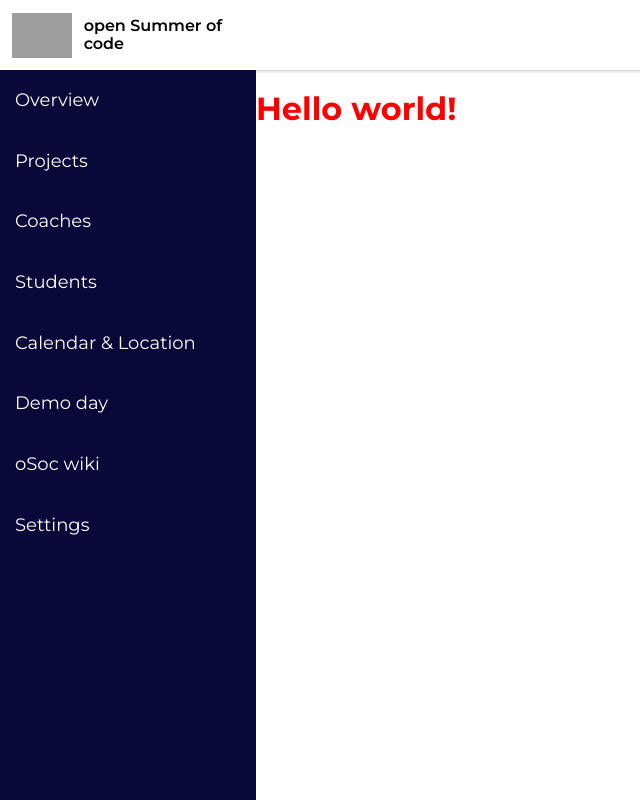
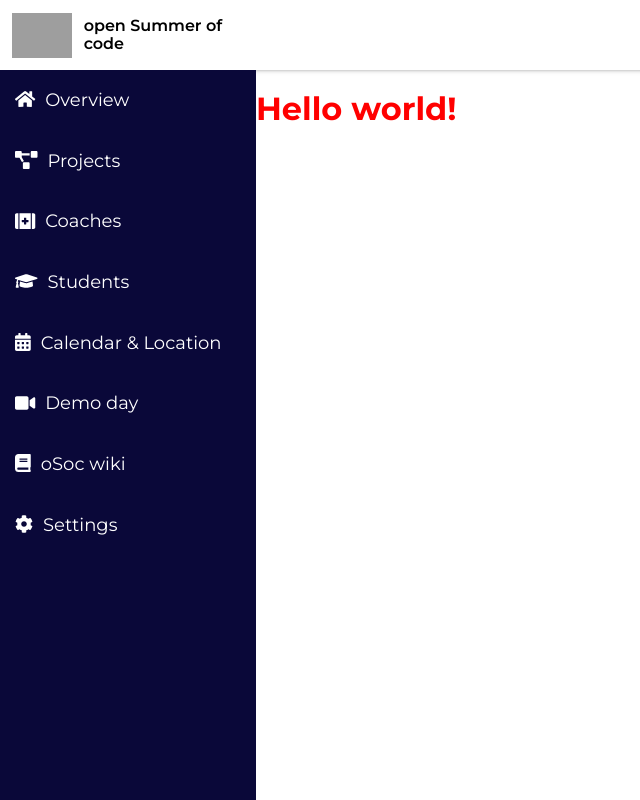
Before and after one commit to opensummerofcode/chapter-dashboard, a Next.js app: page / in a window 1280 px wide. Shown: the whole page, without its empty margins (0-640 px from the left). Built offline with nearby package versions, Linux system fonts and the light colour scheme; grey boxes are pictures that could not be loaded; a web font is replaced by a local one.

Commit message:
Add all icons to nav bar

```diff
--- /dev/null
+++ b/src/UI/Icon.jsx
@@ -0,0 +1,44 @@
+import styled from 'styled-components';
+import PropTypes from 'prop-types';
+import { FontAwesomeIcon } from '@fortawesome/react-fontawesome';
+import {
+  faHome,
+  faProjectDiagram,
+  faHandshake,
+  faGraduationCap,
+  faCalendarAlt,
+  faVideo,
+  faUsers,
+  faBook,
+  faCog,
+  faFirstAid
+} from '@fortawesome/free-solid-svg-icons';
+
+const icons = {
+  home: faHome,
+  coaches: faFirstAid,
+  projects: faProjectDiagram,
+  handshake: faHandshake,
+  students: faGraduationCap,
+  calendar: faCalendarAlt,
+  demo: faVideo,
+  users: faUsers,
+  wiki: faBook,
+  settings: faCog
+};
+
+const StyledIcon = styled.i`
+  margin-right: 1rem;
+`;
+
+const Icon = ({ icon }) => (
+  <StyledIcon>
+    <FontAwesomeIcon icon={icons[icon]} />
+  </StyledIcon>
+);
+
+Icon.propTypes = {
+  icon: PropTypes.string.isRequired
+};
+
+export default Icon;
--- /dev/null
+++ b/src/UI/index.jsx
@@ -0,0 +1,2 @@
+// eslint-disable-next-line import/prefer-default-export
+export { default as Icon } from './Icon';
--- a/src/components/SideNav/NavItem.jsx
+++ b/src/components/SideNav/NavItem.jsx
@@ -1,6 +1,7 @@
 import Link from 'next/link';
 import PropTypes from 'prop-types';
 import styled from 'styled-components';
+import { Icon } from '@/UI';
 import { colors } from '@/styles/constants';
 
 const StyledNavItem = styled.li`
@@ -11,14 +12,18 @@ const StyledNavItem = styled.li`
   border-left: ${props =>
     props.active ? `0.5rem solid ${colors.osocGreen}` : `0.5rem solid ${colors.osocBlue}`};
   background-color: ${props => (props.active ? colors.osocBlueLighter : 'inherit')};
+  transition: 0.4s all ease-in-out;
 `;
 
-const NavItem = ({ name, page, isExternal, edition, active }) => {
+const NavItem = ({ name, page, isExternal, edition, active, icon }) => {
   if (isExternal) {
     return (
       <StyledNavItem>
         <Link href={page}>
-          <a target="_blank">{name}</a>
+          <a target="_blank">
+            {icon && <Icon icon={icon} />}
+            {name}
+          </a>
         </Link>
       </StyledNavItem>
     );
@@ -26,7 +31,10 @@ const NavItem = ({ name, page, isExternal, edition, active }) => {
   return (
     <StyledNavItem active={active}>
       <Link href={`/[edition]/${page}`} as={`/${edition}/${page}`}>
-        <a>{name}</a>
+        <a>
+          {icon && <Icon icon={icon} />}
+          {name}
+        </a>
       </Link>
     </StyledNavItem>
   );
@@ -34,7 +42,8 @@ const NavItem = ({ name, page, isExternal, edition, active }) => {
 
 NavItem.defaultProps = {
   isExternal: false,
-  active: false
+  active: false,
+  icon: null
 };
 
 NavItem.propTypes = {
@@ -42,7 +51,8 @@ NavItem.propTypes = {
   page: PropTypes.string.isRequired,
   active: PropTypes.bool,
   isExternal: PropTypes.bool,
-  edition: PropTypes.string.isRequired
+  edition: PropTypes.string.isRequired,
+  icon: PropTypes.string
 };
 
 export default NavItem;
--- a/src/components/SideNav/index.jsx
+++ b/src/components/SideNav/index.jsx
@@ -24,36 +24,44 @@ const SideNav = () => {
   const navItems = [
     {
       name: 'Overview',
-      page: `overview`
+      page: 'overview',
+      icon: 'home'
     },
     {
       name: 'Projects',
-      page: `projects`
+      page: 'projects',
+      icon: 'projects'
     },
     {
       name: 'Coaches',
-      page: `coaches`
+      page: 'coaches',
+      icon: 'coaches'
     },
     {
       name: 'Students',
-      page: 'students'
+      page: 'students',
+      icon: 'students'
     },
     {
       name: 'Calendar & Location',
-      page: 'practical'
+      page: 'practical',
+      icon: 'calendar'
     },
     {
       name: 'Demo day',
-      page: 'demo-day'
+      page: 'demo-day',
+      icon: 'demo'
     },
     {
       name: 'oSoc wiki',
       page: 'https://help.osoc.be/global',
-      isExternal: true
+      isExternal: true,
+      icon: 'wiki'
     },
     {
       name: 'Settings',
-      page: 'settings'
+      page: 'settings',
+      icon: 'settings'
     }
   ];
 
@@ -65,6 +73,7 @@ const SideNav = () => {
       {...i}
     />
   ));
+
   return (
     <Nav>
       <NavList>{$navItems}</NavList>
```
